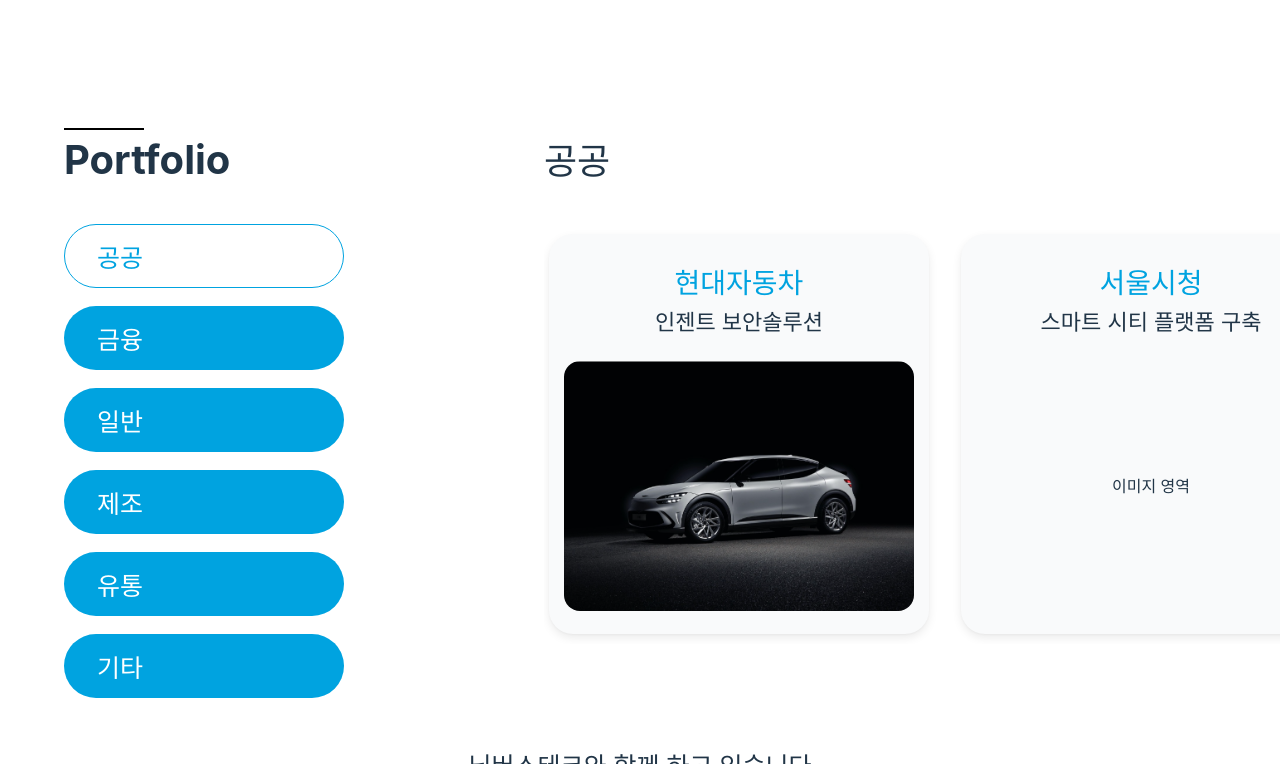
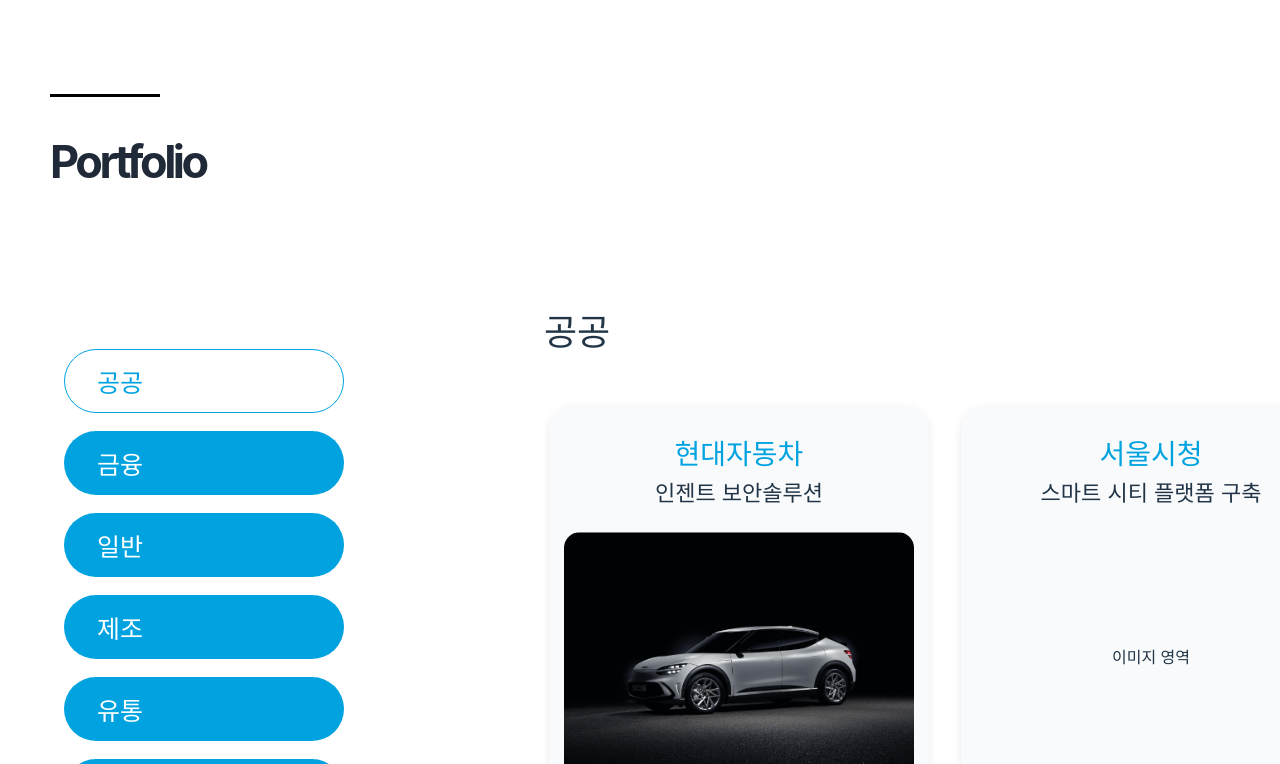
Before and after one commit to onexhana/nimbustech_website, a React (Vite) app: page /portfolio in a window 1280 px wide. Shown: the part 1636-2400 px from the top of the page. Built offline with nearby package versions, Linux system fonts and the light colour scheme; a web font is replaced by a local one.

Commit message:
페이지 제목 통일

```diff
--- a/src/components/About/AboutSection.tsx
+++ b/src/components/About/AboutSection.tsx
@@ -211,9 +211,9 @@ export default function AboutSection() {
         <h2 style={{
           fontSize: '45px',
           fontWeight: '1100',
-          marginBottom: '48px',
+          marginBottom: '80px',
           color: '#1f2937',
-          lineHeight: '1.6',
+          lineHeight: '1.2',
           letterSpacing: '-3.5px',
           marginLeft: '50px'
         }}>
--- a/src/components/Portfolio/CategoryFilter.tsx
+++ b/src/components/Portfolio/CategoryFilter.tsx
@@ -10,29 +10,8 @@ interface CategoryFilterProps {
 const CategoryFilter = ({ selectedCategory, onCategoryChange }: CategoryFilterProps) => {
   return (
     <div className="flex flex-col h-full">
-      <div className="flex flex-col" style={{ marginTop: '30px' }}> {/* Portfolio 제목을 카드와 평행하게 배치 */}
-        {/*
-        🎯 찾았습니다! 포트폴리오 위에 있는 검은 선은 여기에 있습니다:
-        📍 파일: src/components/Portfolio/CategoryFilter.tsx
-        📍 라인: 아래 div 태그
 
-        검은 선을 만드는 코드 설명:
-        - width: '80px' - 선의 길이 80px
-        - height: '2px' - 선의 두께 2px
-        - backgroundColor: '#000000' - 검은색 (#000000)
-        - Portfolio 제목 바로 위에 장식용 선으로 배치되어 있음
-        */}
-        <div
-          style={{
-            width: '80px',
-            height: '2px',
-            backgroundColor: '#000000', // 👈 이 부분이 검은색 선을 만드는 코드!
-            marginBottom: '0px'
-          }}
-        ></div>
-        <h2 className="text-[40px] font-extrabold mb-6 text-black tracking-tight" style={{ marginTop: '0px' }}>Portfolio</h2>
-      </div>
-      <div className="flex flex-col flex-1" style={{ rowGap: '18px' }}> {/* 버튼 별 간격 설정 칸 */}
+      <div className="flex flex-col flex-1" style={{ rowGap: '18px', marginTop: '80px' }}> {/* 버튼 별 간격 설정 칸 */}
         {portfolioCategories.map((cat) => {
           const isSelected = selectedCategory === cat;
           return (
--- a/src/components/Portfolio/PortfolioSection.tsx
+++ b/src/components/Portfolio/PortfolioSection.tsx
@@ -13,6 +13,31 @@ export default function PortfolioSection() {
     <div className="w-full">
       {/* 포트폴리오 메인 섹션 */}
       <div className="pt-[100px] pl-16 pr-12 pb-24 bg-white">
+        {/* Portfolio 페이지 제목 */}
+        <div className="max-w-7xl mx-auto">
+          {/* 검은 실선 */}
+          <div style={{
+            width: '110px',
+            height: '3px',
+            backgroundColor: '#000000',
+            marginLeft: '50px',
+            marginBottom: '20px'
+          }}></div>
+
+          {/* 메인 타이틀 */}
+          <h2 style={{
+            fontSize: '45px',
+            fontWeight: '1100',
+            marginBottom: '80px',
+            color: '#1f2937',
+            lineHeight: '1.2',
+            letterSpacing: '-3.5px',
+            marginLeft: '50px'
+          }}>
+            Portfolio
+          </h2>
+        </div>
+
         <div className="flex gap-16 items-start" style={{ marginLeft: '64px' }}>
           <CategoryFilter
             selectedCategory={selectedCategory}
```
